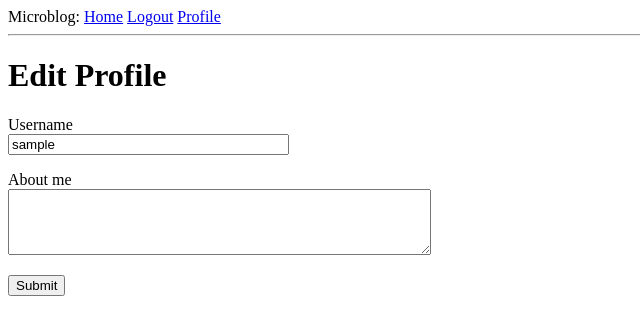
After one commit to Wugdich/microblog, a Flask app: page /edit_profile in a window 1280 px wide. The commit adds this page. Shown: the top 335 px of the page, without its empty margins (0-640 px from the left). Run offline with Flask 2, Linux system fonts and the light colour scheme; the visitor is signed in with stand-in values (Sample User, id 1); data comes from the database, SQL or seed files in the repository; both versions use the stored data as it was after the commit.

Commit message:
Add user profile editing.

```diff
--- a/app/forms.py
+++ b/app/forms.py
@@ -1,6 +1,8 @@
 from flask_wtf import FlaskForm
 from wtforms import StringField, PasswordField, BooleanField, SubmitField
+from wtforms import TextAreaField
 from wtforms.validators import DataRequired, ValidationError, Email, EqualTo
+from wtforms.validators import Length
 from app.models import User
 
 
@@ -29,3 +31,9 @@ class RegistrationForm(FlaskForm):
         user = User.query.filter_by(email=email.data).first()
         if user is not None:
             raise ValidationError('Pleas use a different email address.')
+
+
+class EditProfileForm(FlaskForm):
+    username = StringField('Username', validators=[DataRequired()])
+    about_me = TextAreaField('About me', validators=[Length(min=0, max=140)])
+    submit = SubmitField('Submit')
--- a/app/routes.py
+++ b/app/routes.py
@@ -3,7 +3,7 @@ from datetime import datetime
 from app import app, db
 from flask import render_template, flash, redirect, url_for, request
 from flask_login import current_user, login_user, logout_user, login_required
-from app.forms import LoginForm, RegistrationForm
+from app.forms import LoginForm, RegistrationForm, EditProfileForm
 from app.models import User
 from werkzeug.urls import url_parse
 
@@ -77,3 +77,19 @@ def before_reqiest():
     if current_user.is_authenticated:
         current_user.last_seen = datetime.utcnow()
         db.session.commit()
+
+@app.route('/edit_profile', methods=['GET', 'POST'])
+@login_required
+def edit_profile():
+    form = EditProfileForm()
+    if form.validate_on_submit():
+        current_user.username = form.username.data
+        current_user.about_me = form.about_me.data
+        db.session.commit()
+        flash('Your changes have been saved.')
+        return redirect(url_for('edit_profile'))
+    elif request.method == 'GET':
+        form.username.data = current_user.username
+        form.about_me.data = current_user.about_me
+    return render_template('edit_profile.html', title='Edit Profile',
+                               form=form)
--- /dev/null
+++ b/app/templates/edit_profile.html
@@ -0,0 +1,23 @@
+{% extends "base.html" %}
+
+{% block content %}
+    <h1>Edit Profile</h1>
+    <form action="" method="post">
+        {{ form.hidden_tag() }}
+        <p>
+            {{ form.username.label }}<br>
+            {{ form.username(size=32) }}<br>
+            {% for error in form.username.errors %}
+            <span style="color: red;">[{{ error }}]</span>
+            {% endfor %}
+        </p>
+        <p>
+            {{ form.about_me.label }}<br>
+            {{ form.about_me(cols=50, rows=4) }}<br>
+            {% for error in form.about_me.errors %}
+            <span style="color: red;">[{{ error }}]</span>
+            {% endfor %}
+        </p>
+        <p>{{ form.submit() }}</p>
+    </form>
+{% endblock %}
--- a/app/templates/user.html
+++ b/app/templates/user.html
@@ -9,6 +9,9 @@
                 {% if user.about_me %}<p>{{ user.about_me }}</p>{% endif %}
                 {% if user.last_seen %}<p>Last seen on: {{ user.last_seen }}</p>{% endif %}
             </td>
+            {% if user == current_user %}
+            <p><a href="{{ url_for('edit_profile') }}">Edit your profile</a></p>
+            {% endif %}
         </tr>
     </table>
     <hr>
```
Also changed, not shown: app.db.
